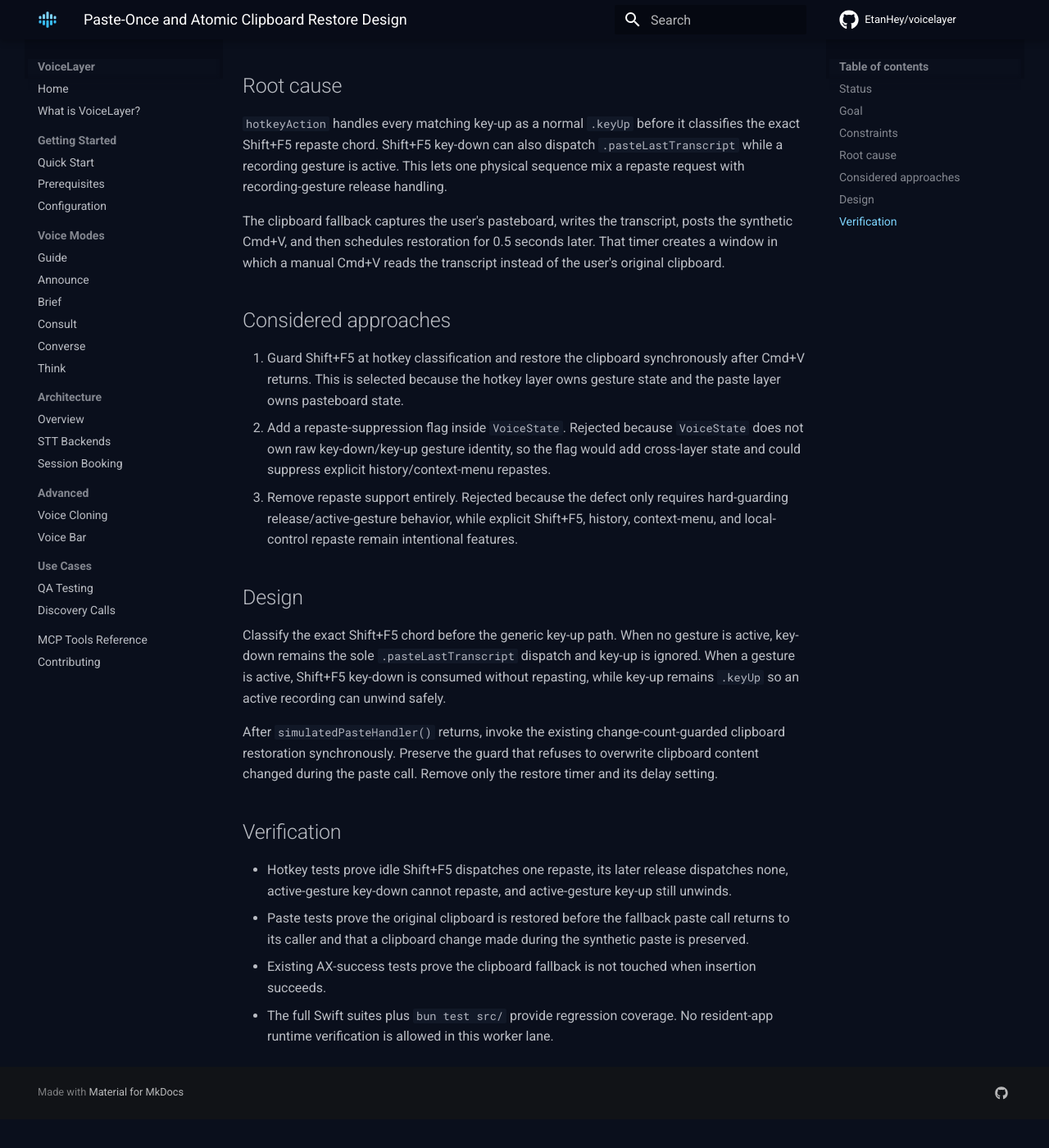
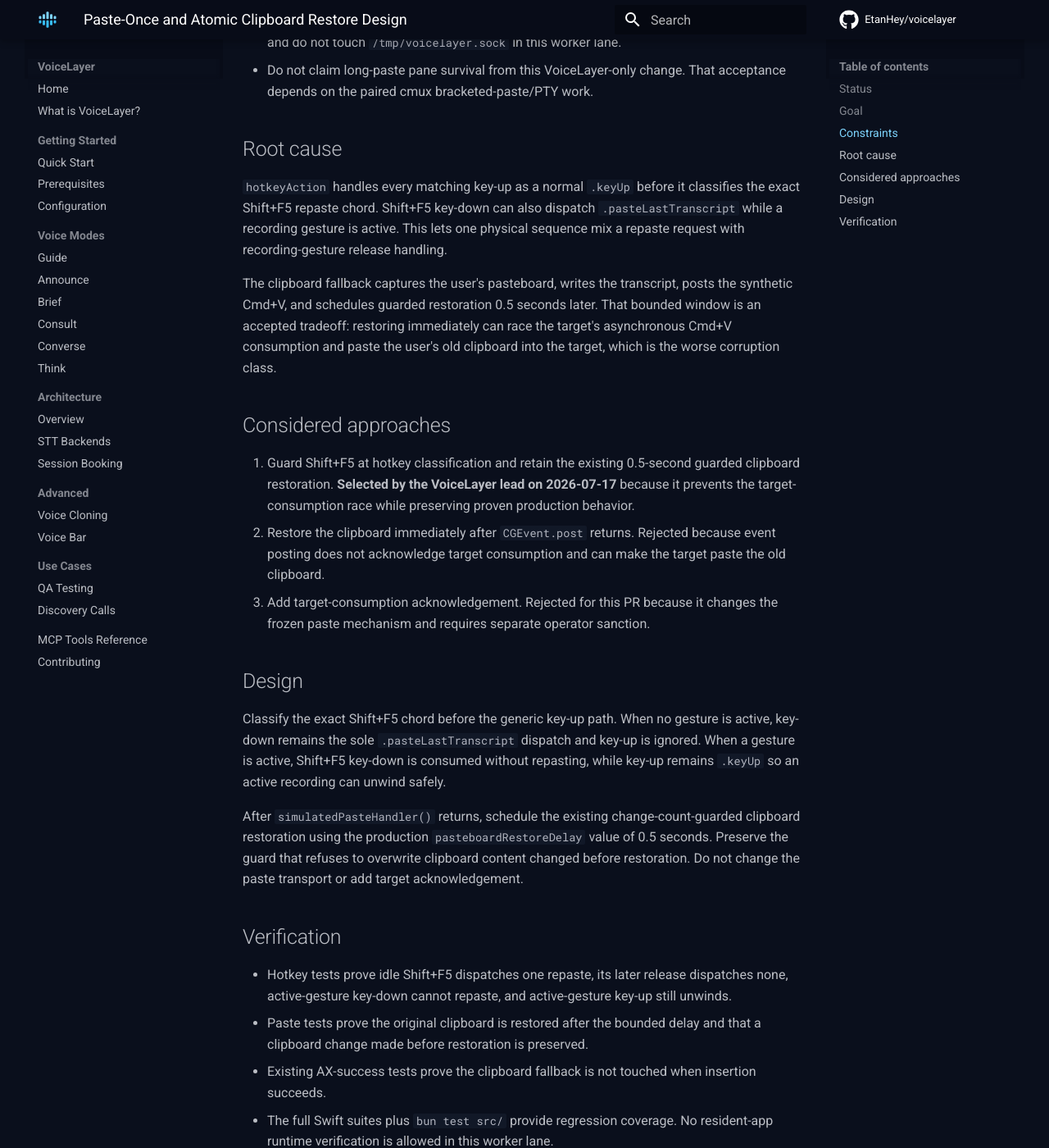
Before and after one commit to EtanHey/voicelayer, an MkDocs documentation site: the page built from docs/plans/2026-07-15-paste-once-atomic-restore-design.md, in a window 1280 px wide and 1400 px high, scrolled down 746 px. Shown: the whole window at 82% size. Built offline with MkDocs 1.6.1 and Material for MkDocs 9.7.7, drawn with Linux system fonts in a browser that asks for light colours; comment, search, counter and statistics services are not loaded; before the commit the page ends 2111 px from its top, so only the background shows below that; some of the changed text lies outside the part shown.

Commit message:
docs: adopt bounded clipboard restore decision

```diff
--- a/docs/plans/2026-07-15-paste-once-atomic-restore-design.md
+++ b/docs/plans/2026-07-15-paste-once-atomic-restore-design.md
@@ -2,11 +2,11 @@
 
 ## Status
 
-Approved by the binding paste-fix briefs dated 2026-07-15. This document records the implementation boundary; it does not reopen the paste-mechanism decision.
+Amended by the VoiceLayer lead decision on 2026-07-17. The earlier immediate-restore requirement is withdrawn: clipboard restoration must retain the existing bounded production delay because `CGEvent.post` returns before the target is guaranteed to consume Cmd+V. This document records the implementation boundary; it does not authorize a paste-mechanism redesign.
 
 ## Goal
 
-Make each VoiceBar dictation paste exactly once and restore the user's previous clipboard immediately after the synthetic Cmd+V returns, without changing the existing all-at-once two-tier paste mechanism.
+Make each VoiceBar dictation paste exactly once and restore the user's previous clipboard after the existing bounded post-paste delay, without changing the existing all-at-once two-tier paste mechanism.
 
 ## Constraints
 
@@ -20,23 +20,23 @@ Make each VoiceBar dictation paste exactly once and restore the user's previous
 
 `hotkeyAction` handles every matching key-up as a normal `.keyUp` before it classifies the exact Shift+F5 repaste chord. Shift+F5 key-down can also dispatch `.pasteLastTranscript` while a recording gesture is active. This lets one physical sequence mix a repaste request with recording-gesture release handling.
 
-The clipboard fallback captures the user's pasteboard, writes the transcript, posts the synthetic Cmd+V, and then schedules restoration for 0.5 seconds later. That timer creates a window in which a manual Cmd+V reads the transcript instead of the user's original clipboard.
+The clipboard fallback captures the user's pasteboard, writes the transcript, posts the synthetic Cmd+V, and schedules guarded restoration 0.5 seconds later. That bounded window is an accepted tradeoff: restoring immediately can race the target's asynchronous Cmd+V consumption and paste the user's old clipboard into the target, which is the worse corruption class.
 
 ## Considered approaches
 
-1. Guard Shift+F5 at hotkey classification and restore the clipboard synchronously after Cmd+V returns. This is selected because the hotkey layer owns gesture state and the paste layer owns pasteboard state.
-2. Add a repaste-suppression flag inside `VoiceState`. Rejected because `VoiceState` does not own raw key-down/key-up gesture identity, so the flag would add cross-layer state and could suppress explicit history/context-menu repastes.
-3. Remove repaste support entirely. Rejected because the defect only requires hard-guarding release/active-gesture behavior, while explicit Shift+F5, history, context-menu, and local-control repaste remain intentional features.
+1. Guard Shift+F5 at hotkey classification and retain the existing 0.5-second guarded clipboard restoration. **Selected by the VoiceLayer lead on 2026-07-17** because it prevents the target-consumption race while preserving proven production behavior.
+2. Restore the clipboard immediately after `CGEvent.post` returns. Rejected because event posting does not acknowledge target consumption and can make the target paste the old clipboard.
+3. Add target-consumption acknowledgement. Rejected for this PR because it changes the frozen paste mechanism and requires separate operator sanction.
 
 ## Design
 
 Classify the exact Shift+F5 chord before the generic key-up path. When no gesture is active, key-down remains the sole `.pasteLastTranscript` dispatch and key-up is ignored. When a gesture is active, Shift+F5 key-down is consumed without repasting, while key-up remains `.keyUp` so an active recording can unwind safely.
 
-After `simulatedPasteHandler()` returns, invoke the existing change-count-guarded clipboard restoration synchronously. Preserve the guard that refuses to overwrite clipboard content changed during the paste call. Remove only the restore timer and its delay setting.
+After `simulatedPasteHandler()` returns, schedule the existing change-count-guarded clipboard restoration using the production `pasteboardRestoreDelay` value of 0.5 seconds. Preserve the guard that refuses to overwrite clipboard content changed before restoration. Do not change the paste transport or add target acknowledgement.
 
 ## Verification
 
 - Hotkey tests prove idle Shift+F5 dispatches one repaste, its later release dispatches none, active-gesture key-down cannot repaste, and active-gesture key-up still unwinds.
-- Paste tests prove the original clipboard is restored before the fallback paste call returns to its caller and that a clipboard change made during the synthetic paste is preserved.
+- Paste tests prove the original clipboard is restored after the bounded delay and that a clipboard change made before restoration is preserved.
 - Existing AX-success tests prove the clipboard fallback is not touched when insertion succeeds.
 - The full Swift suites plus `bun test src/` provide regression coverage. No resident-app runtime verification is allowed in this worker lane.
```
Also changed, not shown: docs/plans/2026-07-15-paste-once-atomic-restore-review.md (+2 -2 lines), docs/plans/2026-07-17-paste-once-bounded-restore-design.md (added, +24 -0 lines).
